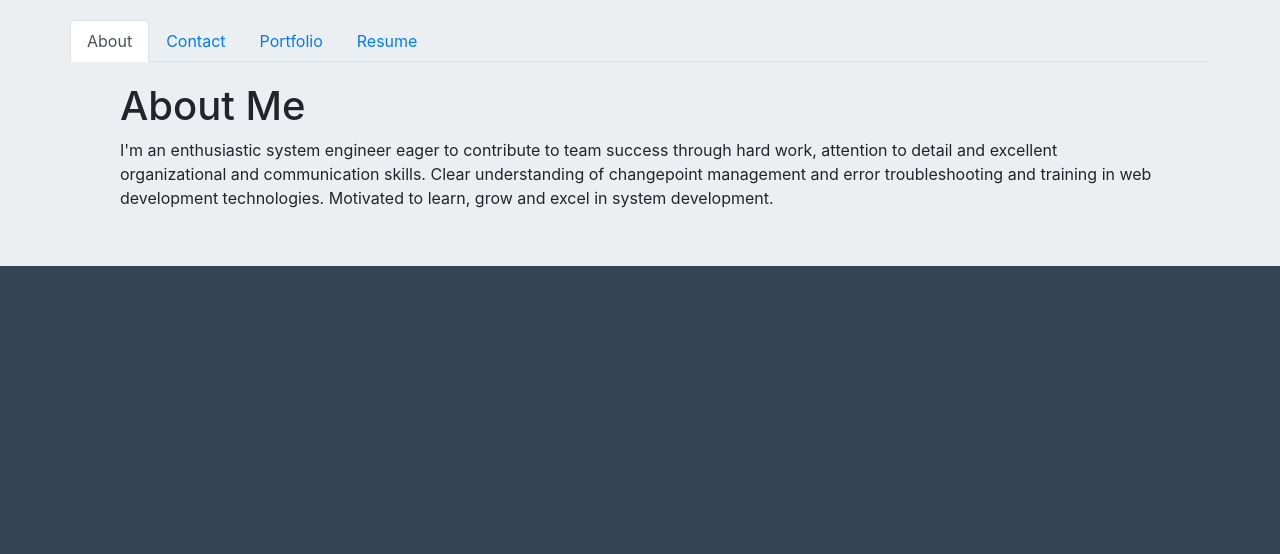
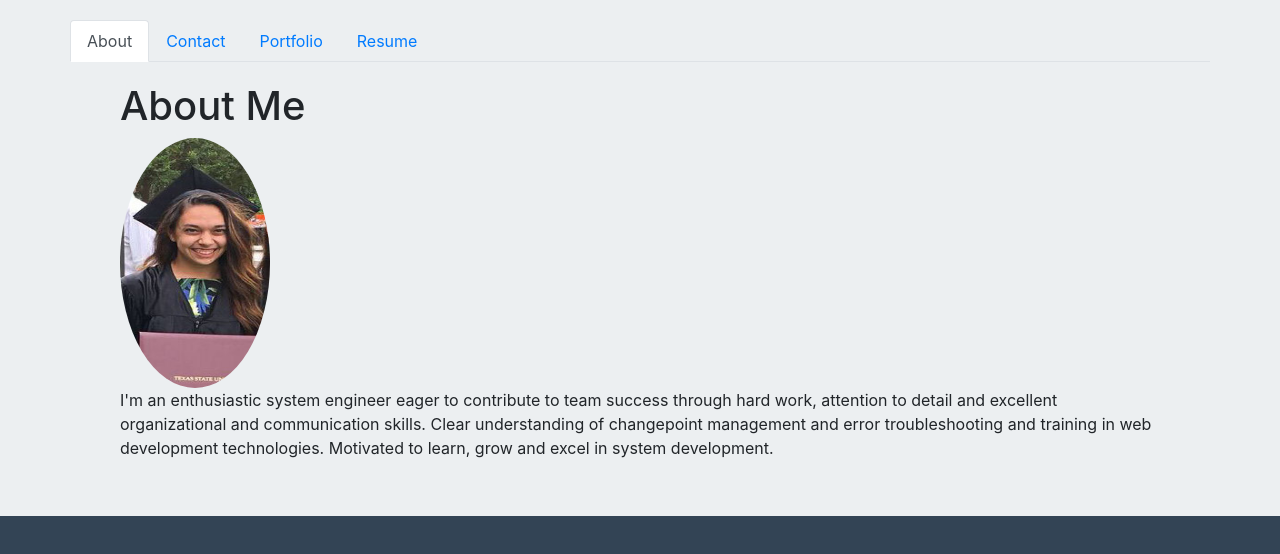
Before and after one commit to e-leal/personal-portfolio, a React (Create React App) app: page / in a window 1280 px wide. Shown: the top 554 px of the page. Built offline with nearby package versions, Linux system fonts and the light colour scheme.

Commit message:
add headshot to about page

```diff
--- a/src/App.css
+++ b/src/App.css
@@ -46,3 +46,13 @@ body{
   text-align: center;
   margin-bottom: 50px;
 }
+
+.hero-profile {
+  width: 100%;
+}
+
+.hero{
+  height: 250px;
+  width: 150px;
+  border-radius: 50%;
+}
--- /dev/null
+++ b/src/components/Profile.js
@@ -0,0 +1,14 @@
+import React from 'react';
+import '../App.css'
+import headshot from '../assets/profile_image.jpg'
+
+
+function Profile() {
+return (
+
+            <img className="hero" src={headshot} alt="Profile headshot" />
+
+);
+}
+
+export default Profile;
--- a/src/components/pages/About.js
+++ b/src/components/pages/About.js
@@ -1,10 +1,12 @@
 import React from 'react';
 import {Card, Container} from 'react-bootstrap';
+import Profile from '../Profile';
 
 
 const About = () => (
     <Container>
         <h1>About Me</h1>
+        <Profile></Profile>
         <p>
         I'm an enthusiastic system engineer eager to contribute to team success through hard work, attention to detail and excellent organizational and communication skills. Clear understanding of changepoint management and error troubleshooting and training in web development technologies. Motivated to learn, grow and excel in system development.
         </p>
```
Also changed, not shown: src/assets/profile_image.jpg (added).
